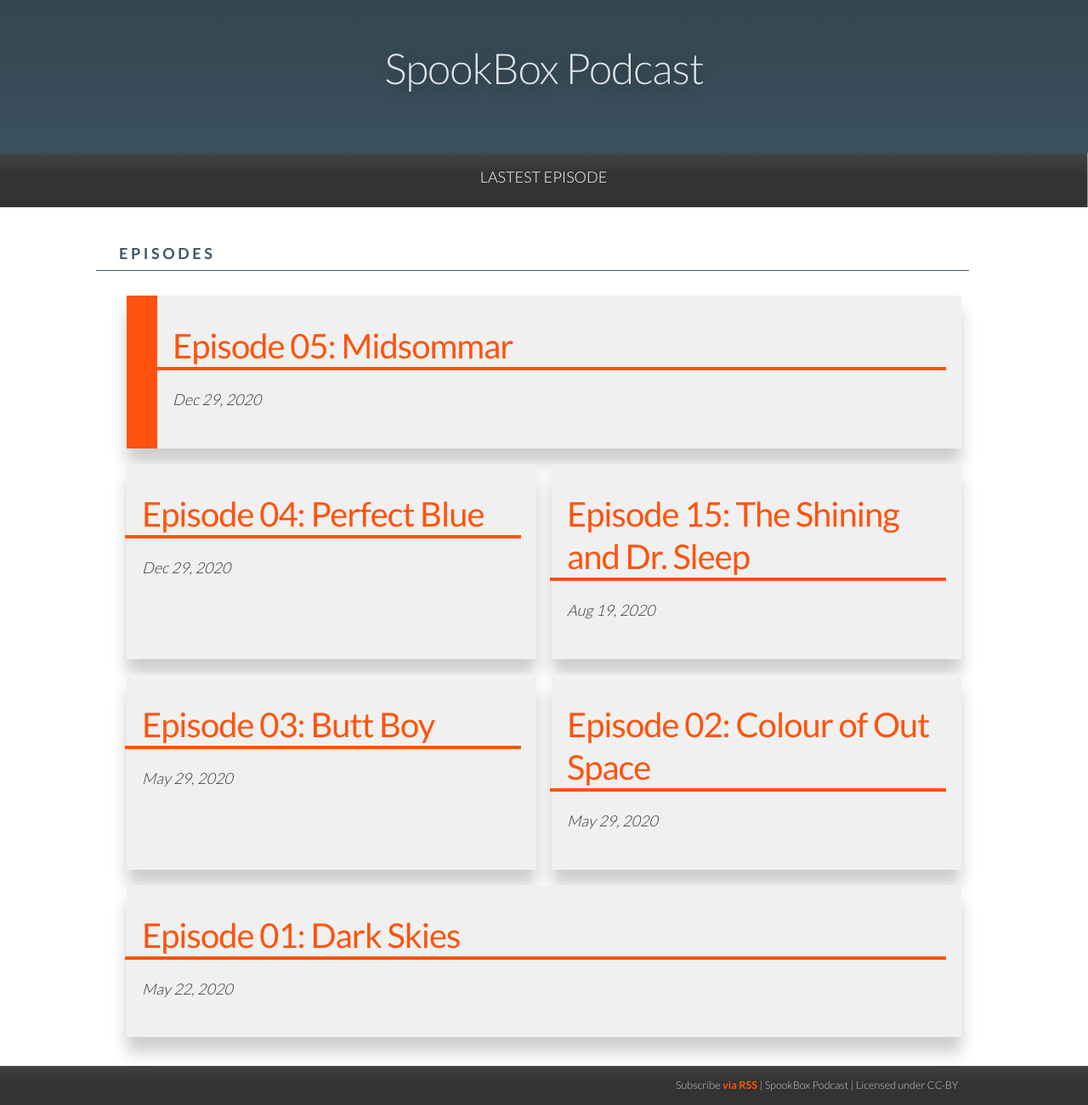
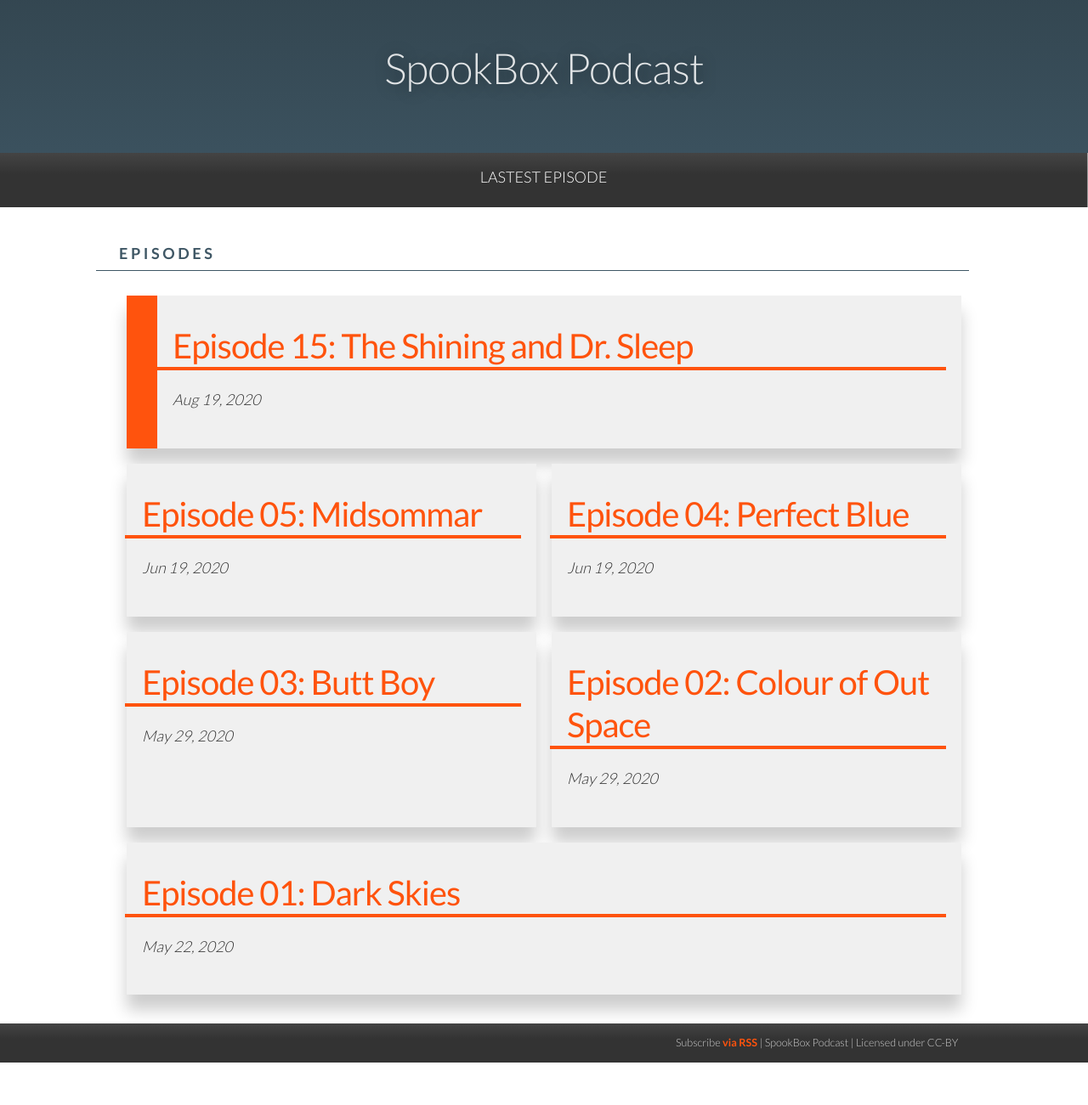
Before and after one commit to cpmmckeown/SpookBox-Podcast, a Jekyll site: the page built from index.html, in a window 1280 px wide. Shown: the whole page at 85% size. Built offline with Jekyll 4.4.1, drawn with Linux system fonts in a browser that asks for light colours; after the commit the page ends 1251 px from its top, so only the background shows below that.

Commit message:
fixed dates

```diff
--- a/_posts/2020-06-12-04.md
+++ b/_posts/2020-06-12-04.md
@@ -1,7 +1,7 @@
 ---
 layout: post
 title: "Episode 04: Perfect Blue"
-date: 2020-12-29 23:00
+date: 2020-06-19 23:00
 file: hhttps://archive.org/download/SpookBox_Podcast_Episode_4/Compressor%20Spookbox%204%282%29.mp3
 summary: "This week we get lost in thought over Satoshi Kon's 1997 masterpiece Perfect Blue"
 description: "This week, Heather, Conor and Daf discuss Satoshi Kon's 1997 anime masterpiece, Perfect Blue. We chat about the effect of animation on horror, the change of perceptions of privacy from the 90's to the current day and the possible subsuming of stalking into the celebrity industry."
--- a/_posts/2020-06-19-05.md
+++ b/_posts/2020-06-19-05.md
@@ -1,7 +1,7 @@
 ---
 layout: post
 title: "Episode 05: Midsommar"
-date: 2020-12-29 23:00
+date: 2020-06-19 23:00
 file: hhttps://archive.org/download/SpookBox_Podcast_Episode_4/Compressor%20Spookbox%204%282%29.mp3
 summary: "This week we get lost in thought over Satoshi Kon's 1997 masterpiece Perfect Blue"
 description: "This week the gang (Conor, Daf and Heather) turn their third eyes to Ari Aster's 2019 horror spectacular Midsommar. We probe the depths of the film's possible anthropological meanings and ask just what genre this film might be?
```
